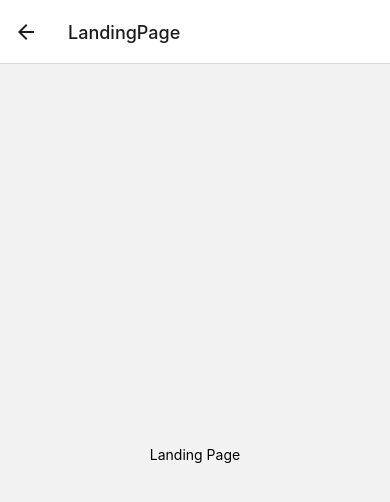
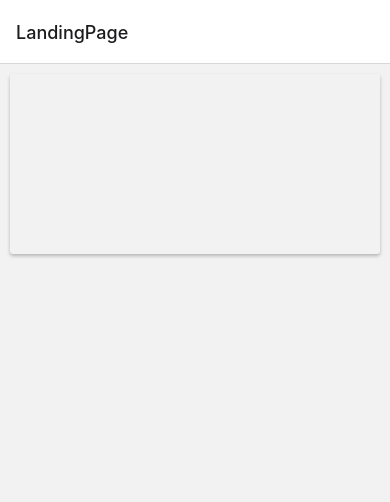
Before and after one commit to Oshadhi2github/Robotikka-app, a React Native app: screen /LandingPage in a window 390 px wide. Shown: the top 502 px of the page. Built offline with nearby package versions, Linux system fonts and the light colour scheme.

Commit message:
create card area using react native box shadow generator

```diff
--- a/App.js
+++ b/App.js
@@ -10,9 +10,10 @@ export default function App(){
     return(
         <NavigationContainer>
             <Stack.Navigator>
+                <Stack.Screen name="LandingPage" component={LandingPage} options={{headerShown:true}}/>
                 <Stack.Screen name="Login" component={LoginPage} options={{headerShown:false}}/>
                 <Stack.Screen name="Signup" component={SignUpPage} options={{headerShown:false}}/>
-                <Stack.Screen name="LandingPage" component={LandingPage} options={{headerShown:true}}/>
+
             </Stack.Navigator>
         </NavigationContainer>
     )
--- a/screens/LandingPage.js
+++ b/screens/LandingPage.js
@@ -1,16 +1,37 @@
-import {View,Text, StyleSheet} from 'react-native';
+import {View,ScrollView,Text, StyleSheet} from 'react-native';
 export default function LandingPage({navigation}){
     return(
-        <View style={styles.container}>
-            <Text>Landing Page</Text>
-        </View>
+        <ScrollView style={styles.container}>
+            <View style={styles.card}>
+                <View style={styles.cardInner}></View>
+            </View>
+        </ScrollView>
     )
 }
 
 const styles = StyleSheet.create({
     container:{
-        flex:1,
+        flex:1
+    },
+    card:{
+        width:'100%',
+        height:200,
+        paddingLeft:10,
+        paddingRight:10,
         alignItems:'center',
         justifyContent:'center'
+    },
+    cardInner:{
+        width:'100%',
+        height:180,
+        borderRadius:3,
+        shadowColor: "#000",
+        shadowOffset:{
+            width: 0,
+            height: 2,
+        },
+        shadowOpacity: 0.25,
+        shadowRadius: 3.84,
+        elevation: 5,
     }
 })
```
